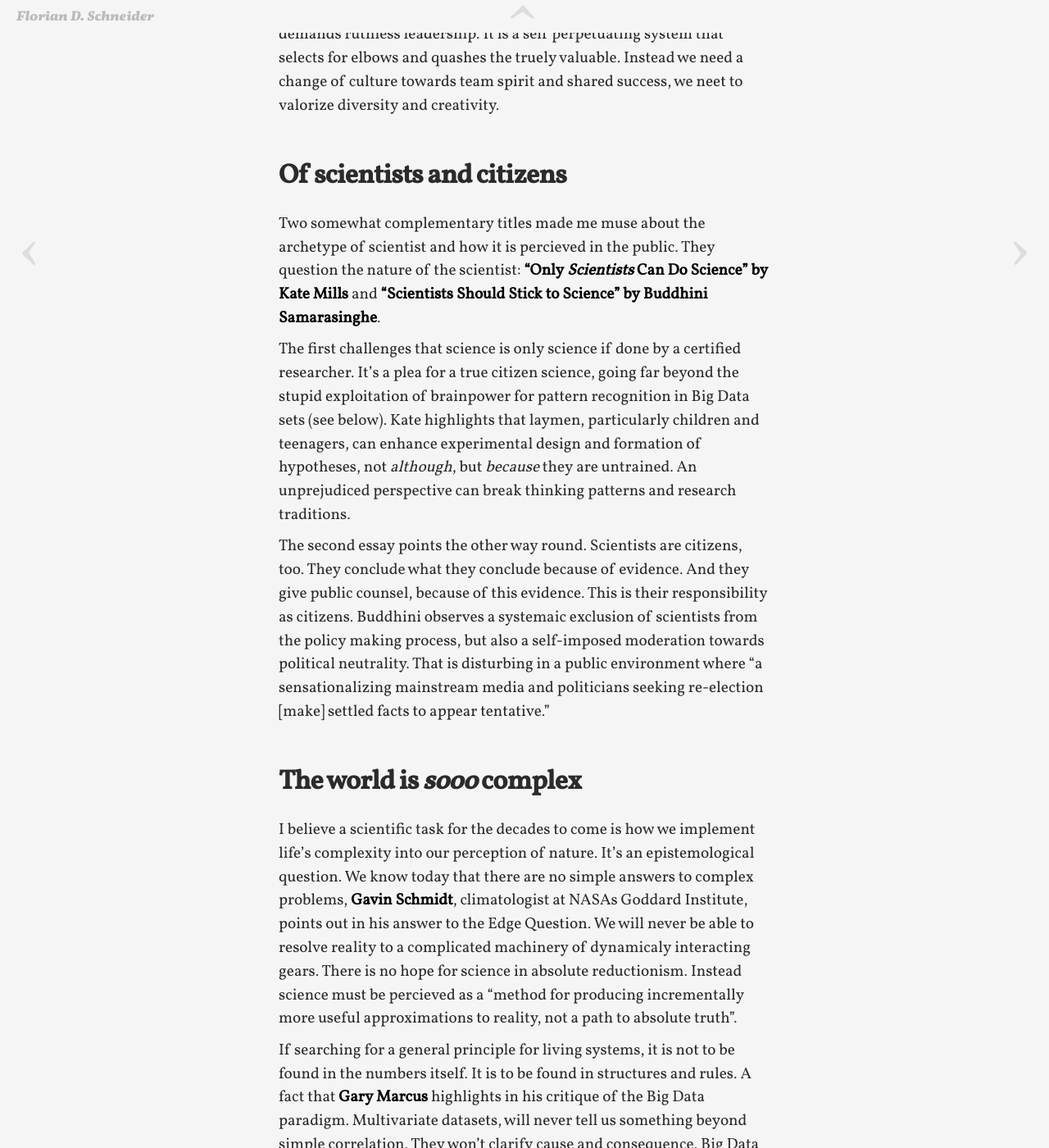
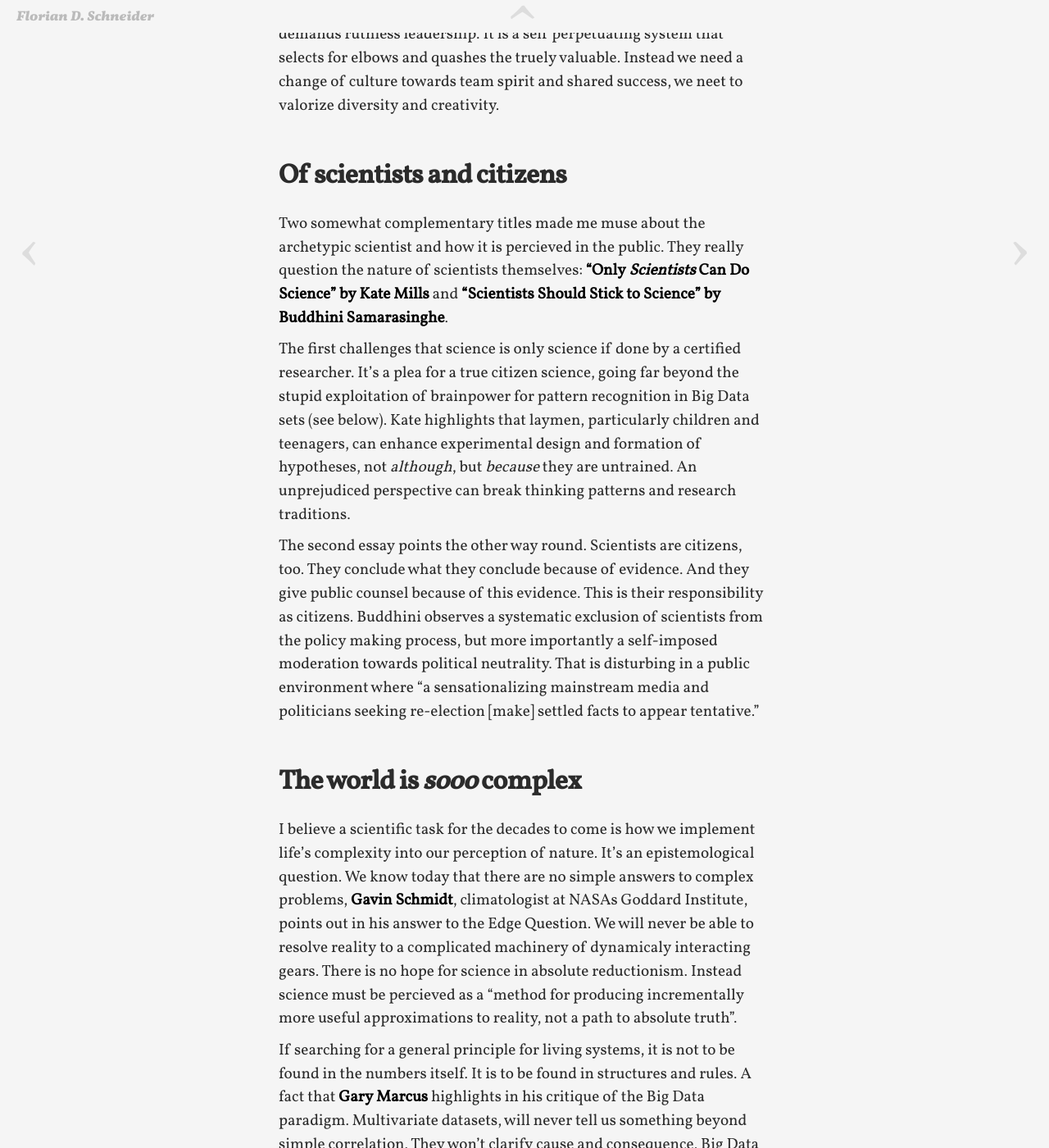
Before and after one commit to fdschneider/oldwebsite, a Jekyll site: the page built from blog/_posts/2014-01-27-Edge_question.md, in a window 1280 px wide and 1400 px high, scrolled down 1260 px. Shown: the whole window at 82% size. Built offline with Jekyll 4.4.1, drawn with Linux system fonts in a browser that asks for light colours.

Commit message:
and last repair

```diff
--- a/blog/_posts/2014-01-27-Edge_question.md
+++ b/blog/_posts/2014-01-27-Edge_question.md
@@ -21,11 +21,11 @@ A great comment on work ethics in science is commited by [Kathryn Clancy](http:/
 
 ## Of scientists and citizens
 
-Two somewhat complementary titles made me muse about the archetype of scientist and how it is percieved in the public. They question the nature of the scientist: [**"Only *Scientists* Can Do Science" by Kate Mills**](http://www.edge.org/response-detail/25504)  and [**"Scientists Should Stick to Science"  by Buddhini Samarasinghe**](http://www.edge.org/response-detail/25464).
+Two somewhat complementary titles made me muse about the archetypic scientist and how it is percieved in the public. They really question the nature of scientists themselves: [**"Only *Scientists* Can Do Science" by Kate Mills**](http://www.edge.org/response-detail/25504)  and [**"Scientists Should Stick to Science"  by Buddhini Samarasinghe**](http://www.edge.org/response-detail/25464).
 
 The first challenges that science is only science if done by a certified researcher. It's a plea for a true citizen science, going far beyond the stupid exploitation of brainpower for pattern recognition in Big Data sets (see below). Kate highlights that laymen, particularly children and teenagers, can enhance experimental design and formation of hypotheses, not *although*, but *because* they are untrained. An unprejudiced perspective can break thinking patterns and research traditions.
 
-The second essay points the other way round. Scientists are citizens, too. They conclude what they conclude because of evidence. And they give public counsel, because of this evidence. This is their responsibility as citizens. Buddhini observes a systemaic exclusion of scientists from the policy making process, but also a self-imposed moderation towards political neutrality. That is disturbing in a public environment where "a sensationalizing mainstream media and politicians seeking re-election \[make\] settled facts to appear tentative."
+The second essay points the other way round. Scientists are citizens, too. They conclude what they conclude because of evidence. And they give public counsel because of this evidence. This is their responsibility as citizens. Buddhini observes a systematic exclusion of scientists from the policy making process, but more importantly a self-imposed moderation towards political neutrality. That is disturbing in a public environment where "a sensationalizing mainstream media and politicians seeking re-election \[make\] settled facts to appear tentative."
 
 ## The world is *sooo* complex
 
```
